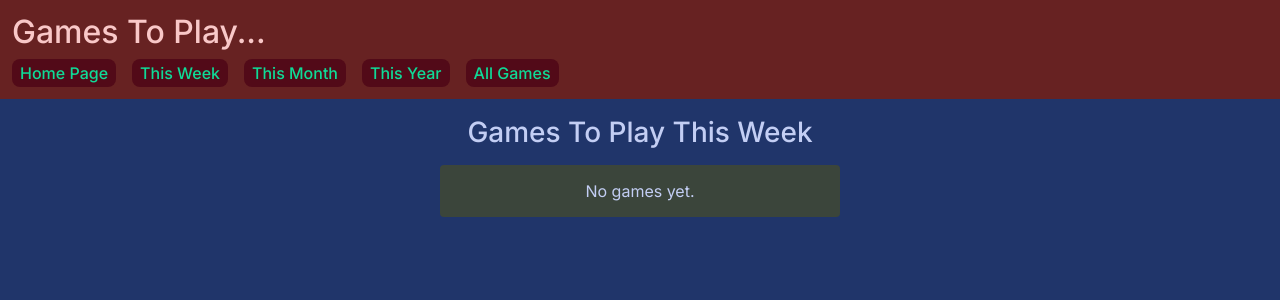
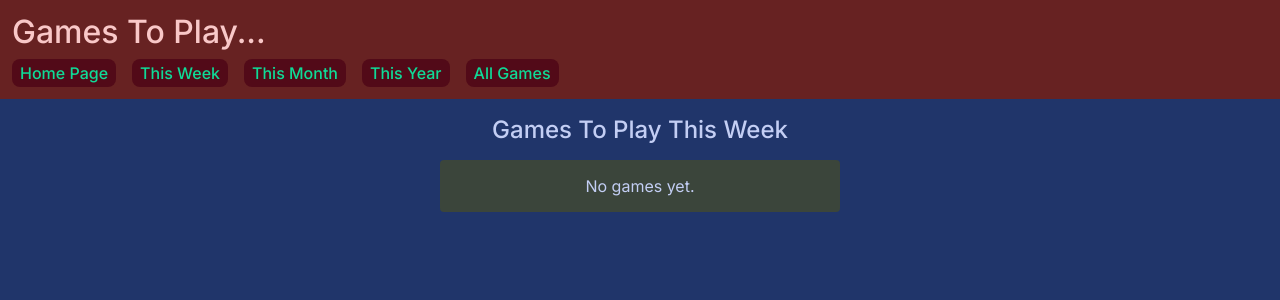
Before and after one commit to franco-ortega/to-do-games, a Next.js app: page /week in a window 1280 px wide. Shown: the top 300 px of the page. Built offline with nearby package versions, Linux system fonts and the light colour scheme.

Commit message:
reduce GamesToPlay h2 size

```diff
--- a/components/gamesToPlay/GamesToPlay.module.scss
+++ b/components/gamesToPlay/GamesToPlay.module.scss
@@ -2,7 +2,7 @@
   padding: 1rem;
 
   h2 {
-    font-size: 1.75rem;
+    font-size: 1.5rem;
     font-weight: 500;
     text-align: center;
   }
```
